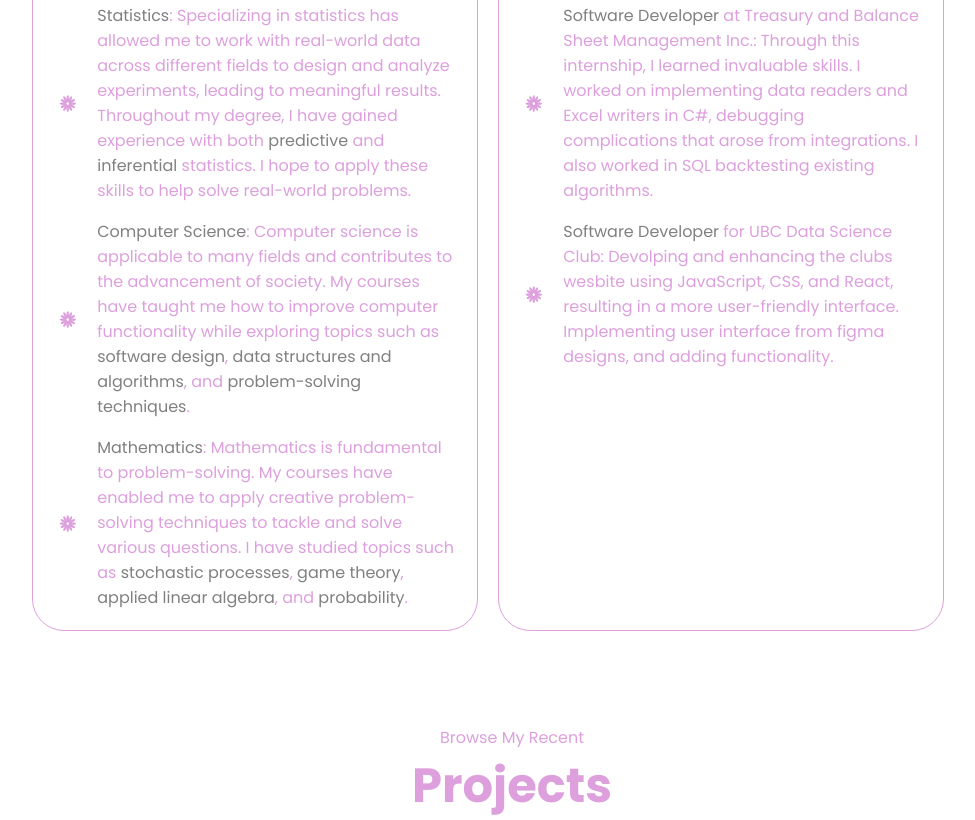
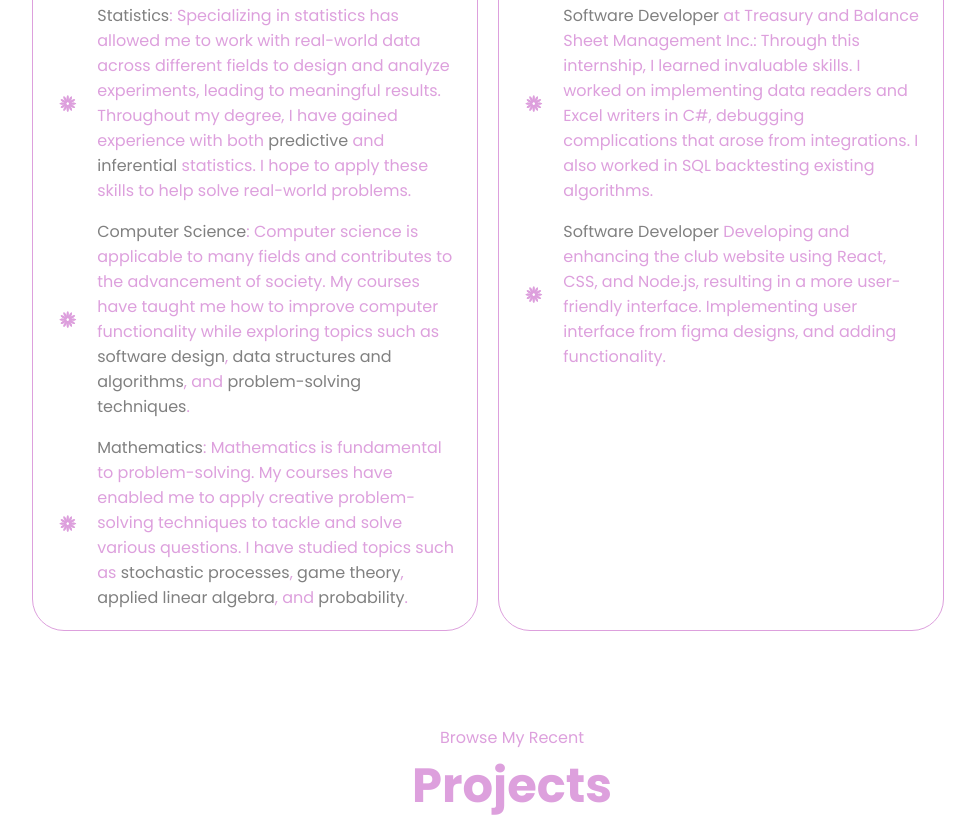
Before and after one commit to isobela/portfolio, a plain HTML site: page index.html in a window 1280 px wide. Shown: the part 1885-2705 px from the top of the page, without its empty margins (128-1103 px from the left). Drawn offline with Linux system fonts and the light colour scheme.

Commit message:
added expiernce

```diff
--- a/index.html
+++ b/index.html
@@ -219,10 +219,8 @@
                   />
                   <div>
                     <h3>
-                      <span class="highlight">Software Developer</span> for UBC Data Science Club: Devolping and enhancing
-                      the clubs wesbite using JavaScript, CSS, and React, resulting in a more user-friendly interface.
-                      Implementing user interface from figma designs, and adding functionality.
-
+                      <span class="highlight">Software Developer</span> Developing and enhancing the club website using React, CSS, and Node.js,
+                      resulting in a more user-friendly interface. Implementing user interface from figma designs, and adding functionality.
                   </h3>
 
                   </div>
```
